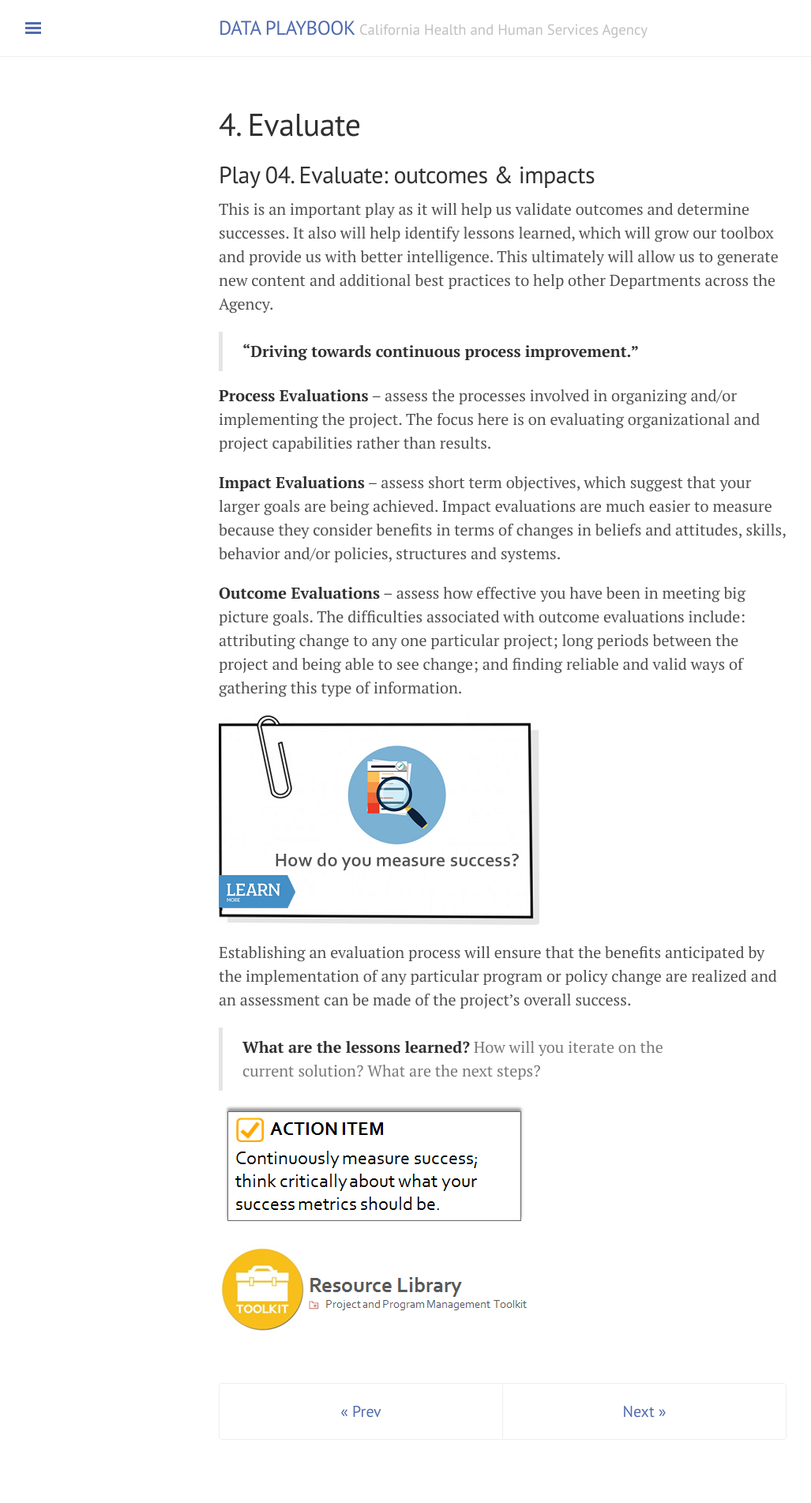
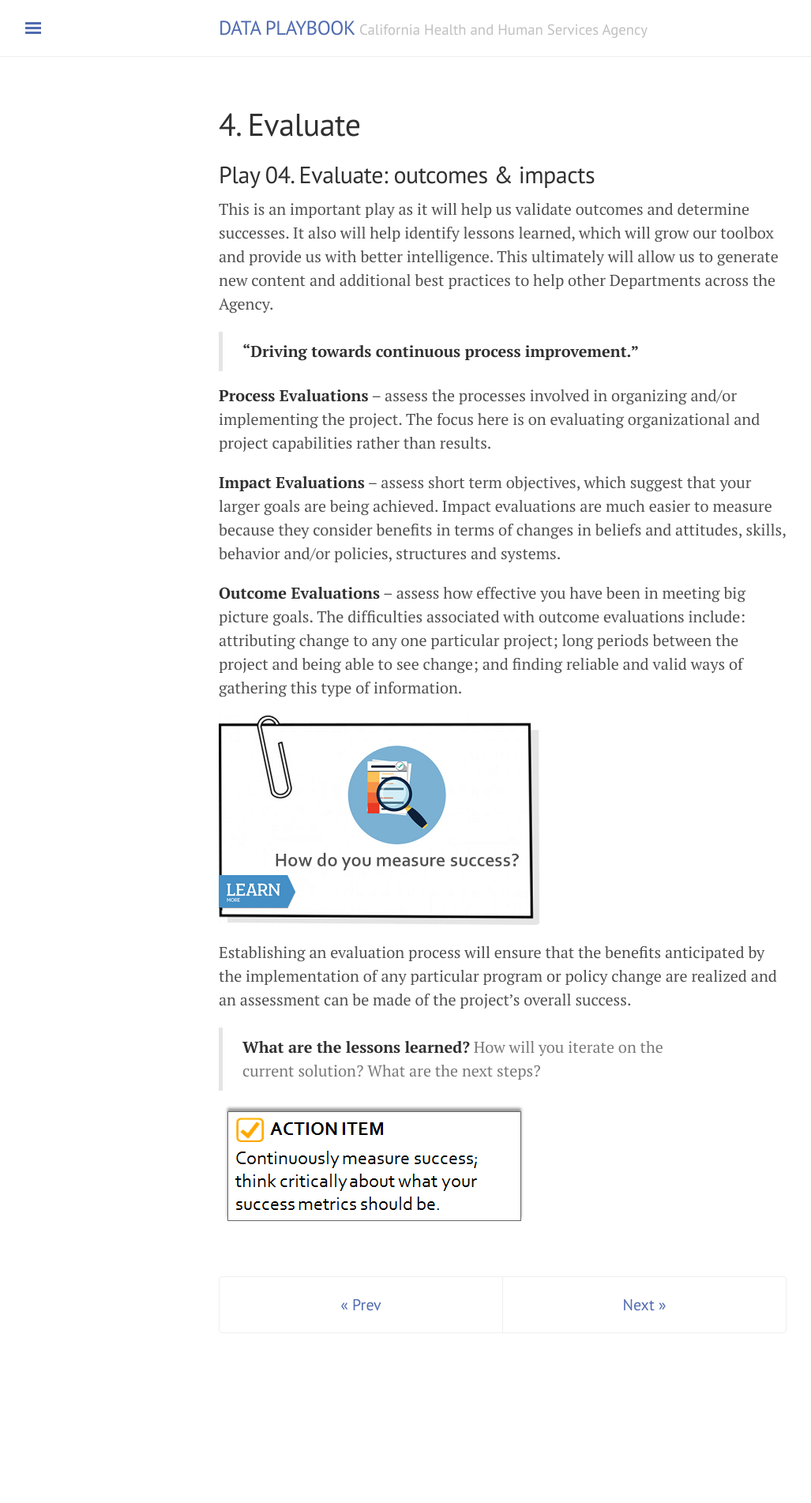
Before and after one commit to chhsdata/dataplaybook, a Jekyll site: the page built from 4_evaluate.md, in a window 1280 px wide. Shown: the whole page at 79% size, without its empty margins (3-1030 px from the left). Built offline with Jekyll 4.4.1, drawn with Linux system fonts in a browser that asks for light colours; after the commit the page ends 1768 px from its top, so only the background shows below that.

Commit message:
Adjust broken links

```diff
--- a/4_evaluate.md
+++ b/4_evaluate.md
@@ -24,8 +24,6 @@ Establishing an evaluation process will ensure that the benefits anticipated by
 
 [![Action Item]({{ site.baseurl }}/assets/images/04_figure02.png "Action Item")]({{ site.baseurl }}/action_items)
 
-[![CHHS Governance Resources]({{ site.baseurl }}/assets/images/04_figure03.png "CHHS Governance Resources")]({{ site.baseurl }}/resource_library)
-
 <!-- Pagination -->
 <div class="pagination">
   <a class="pagination-item older" href="{{ site.baseurl }}/implement">&laquo; Prev</a>
```
Also changed, not shown: assets/images/02_figure03.png.
